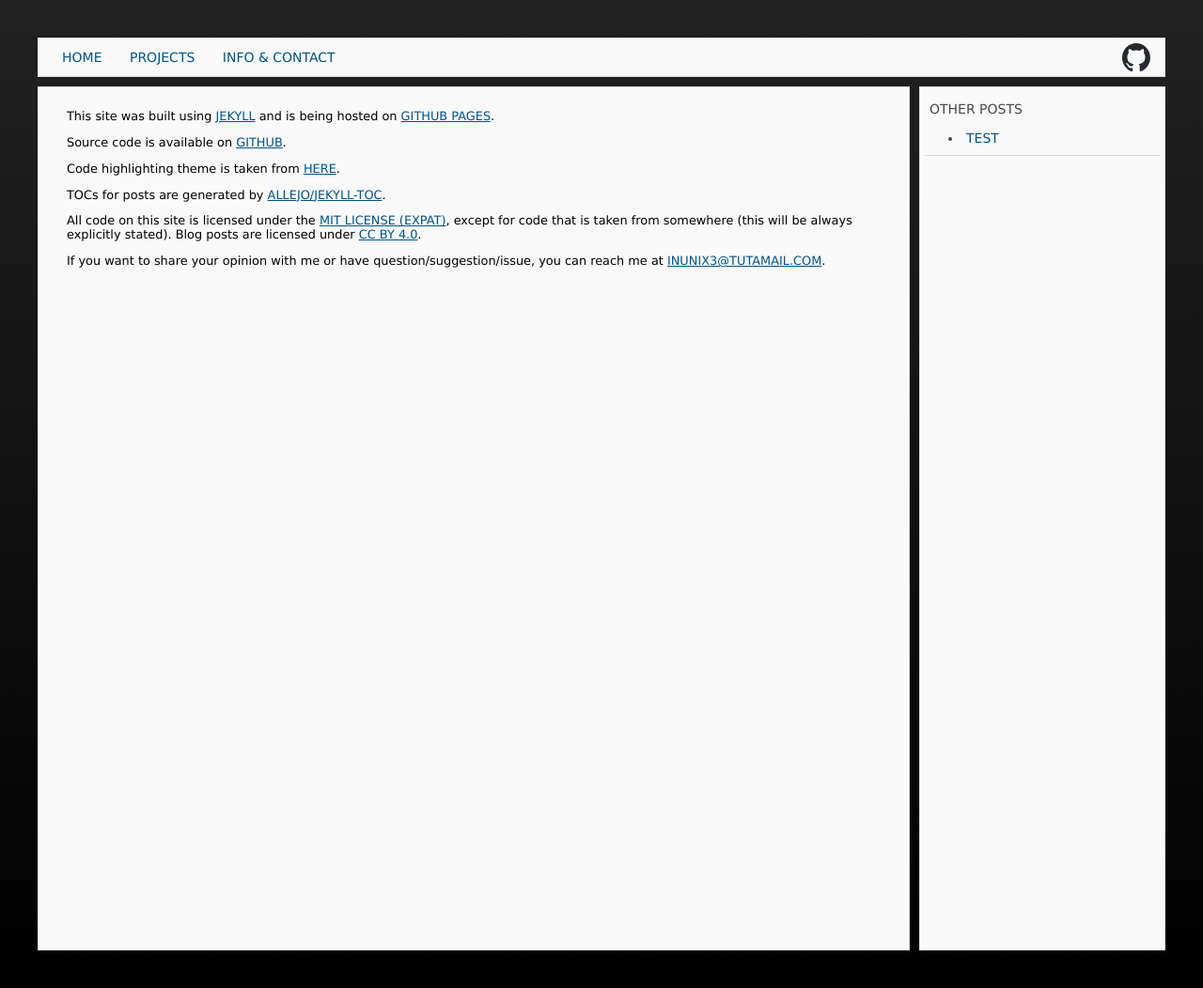
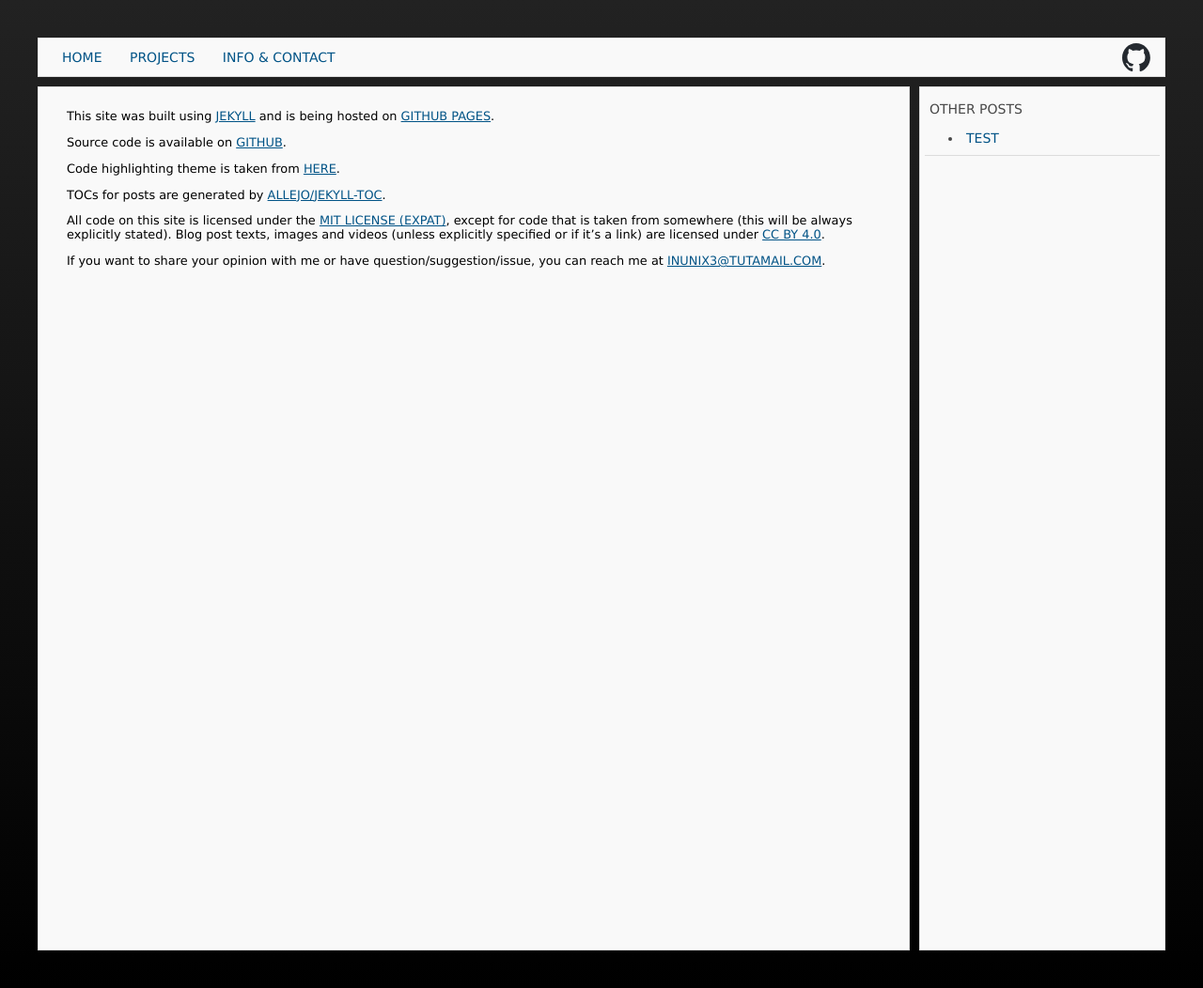
Before and after one commit to inunix3/inunix3.github.io, a Jekyll site: the page built from info-contact.md, in a window 1280 px wide. Shown: the whole page at 94% size. Built offline with Jekyll 4.4.1, drawn with Linux system fonts in a browser that asks for light colours.

Commit message:
make copyright info more clear

```diff
--- a/info-contact.md
+++ b/info-contact.md
@@ -15,7 +15,8 @@ TOCs for posts are generated by [allejo/jekyll-toc](https://github.com/allejo/je
 
 All code on this site is licensed under the [MIT License (Expat)](https://opensource.org/license/mit),
 except for code that is taken from somewhere (this will be always explicitly stated).
-Blog posts are licensed under [CC BY 4.0](https://creativecommons.org/licenses/by/4.0/).
+Blog post texts, images and videos (unless explicitly specified or if it's a link) are licensed
+under [CC BY 4.0](https://creativecommons.org/licenses/by/4.0/).
 
 If you want to share your opinion with me or have question/suggestion/issue, you can reach
 me at <a href="mailto:inunix3@tutamail.com">inunix3@tutamail.com</a>.
```
Also changed, not shown: README.md.
